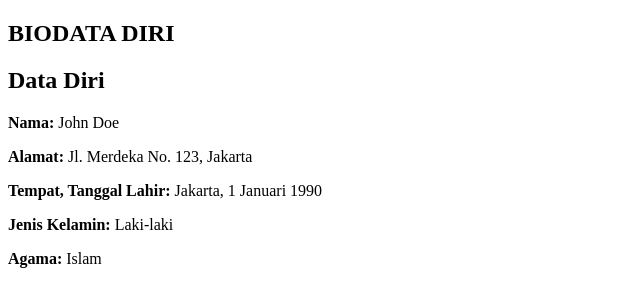
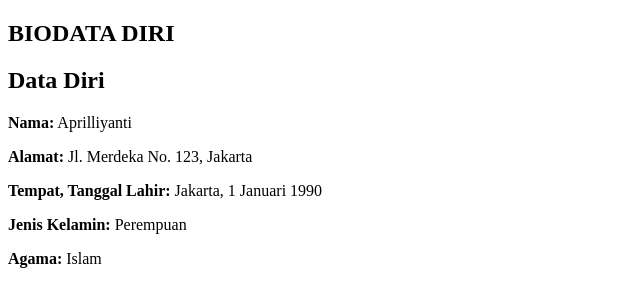
Before and after one commit to Aprill33/coba, a plain HTML site: page index.html in a window 1280 px wide. Shown: the top 281 px of the page, 0-640 px from the left. Drawn offline with Linux system fonts and the light colour scheme.

Commit message:
merubah isi dari biodata(nama, jenis kelamin)

```diff
--- a/index.html
+++ b/index.html
@@ -11,10 +11,10 @@
     </nav>
     <div>
         <h2>Data Diri</h2>
-        <p><strong>Nama:</strong> John Doe</p>
+        <p><strong>Nama:</strong> Aprilliyanti</p>
         <p><strong>Alamat:</strong> Jl. Merdeka No. 123, Jakarta</p>
         <p><strong>Tempat, Tanggal Lahir:</strong> Jakarta, 1 Januari 1990</p>
-        <p><strong>Jenis Kelamin:</strong> Laki-laki</p>
+        <p><strong>Jenis Kelamin:</strong> Perempuan</p>
         <p><strong>Agama:</strong> Islam</p>
         <p><strong>Status:</strong> Belum Menikah</p>
         <p><strong>Pekerjaan:</strong> Software Engineer</p>
```
